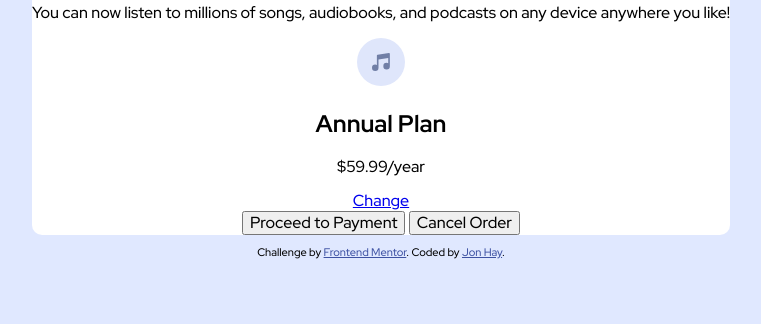
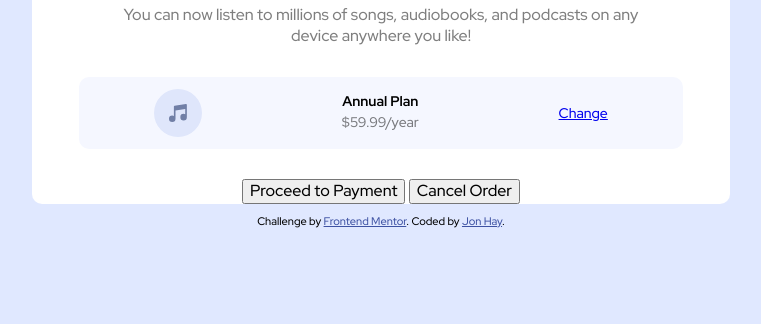
Before and after one commit to jonhayjr/order-summary-component, a plain HTML site: page index.html in a window 1280 px wide. Shown: the part 476-800 px from the top of the page, without its empty margins (259-1020 px from the left). Drawn offline with Linux system fonts and the light colour scheme.

Commit message:
Style pricing section and top header and text

```diff
--- a/css/styles.css
+++ b/css/styles.css
@@ -36,6 +36,42 @@ body {
     width: 100%;
 }
 
+.main__heading {
+  font-size: 20px;
+}
+
+.main__paragraph {
+  line-height: 1.3;
+  width: 75%;
+  margin: 0 auto;
+  opacity: 0.5;
+}
+
+.pricing {
+  display: flex;
+  justify-content: space-around;
+  align-items: center;
+  width: 85%;
+  margin: 30px auto 30px auto;
+  background-color: hsl(225, 100%, 98%);
+  border-radius: 10px;
+  padding: 5px;
+}
+
+.pricing__div__heading,
+.pricing__div__paragraph,
+.pricing__div__link {
+  font-size: 14px;
+}
+.pricing__div__heading {
+  margin-bottom: 5px;
+}
+
+.pricing__div__paragraph {
+  margin-top: 0;
+  opacity: 0.5;
+}
+
 .footer {
    font-size: 11px;
    text-align: center;
```
